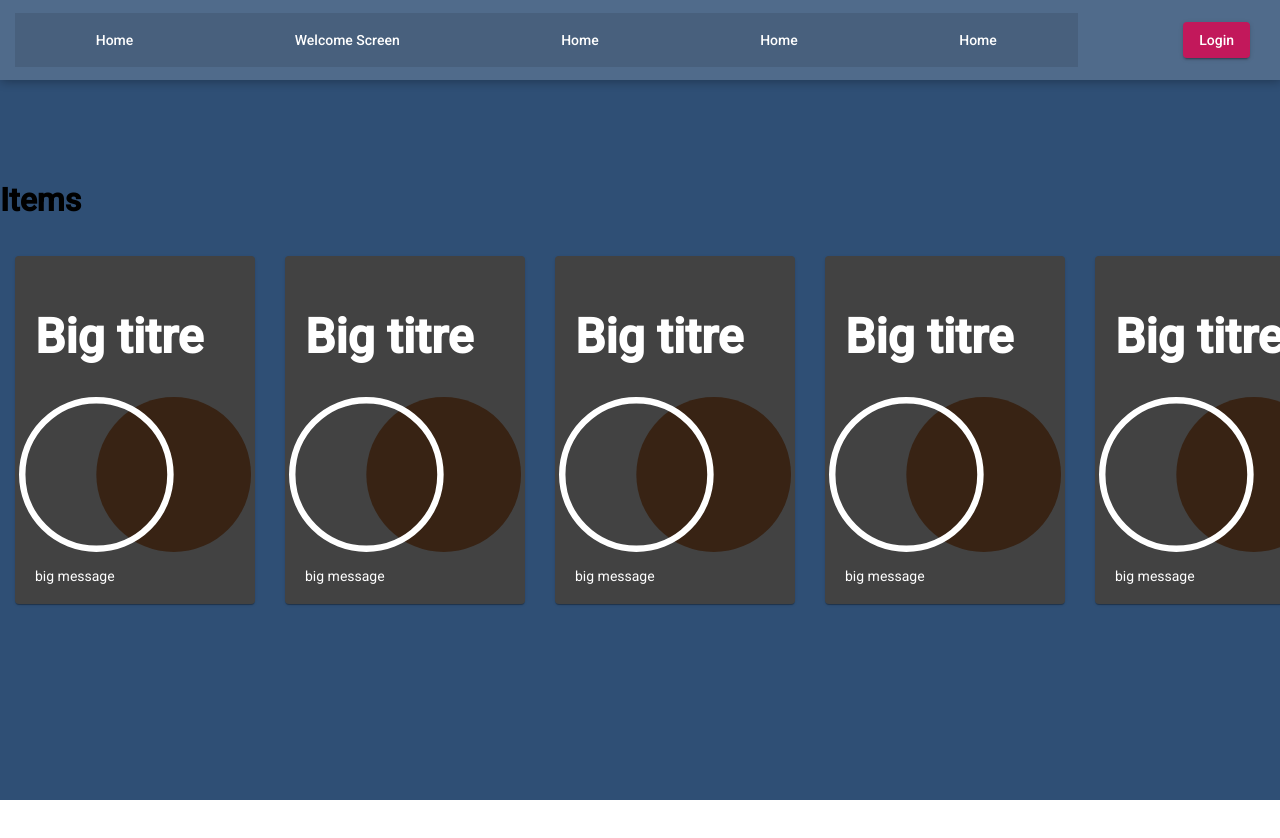
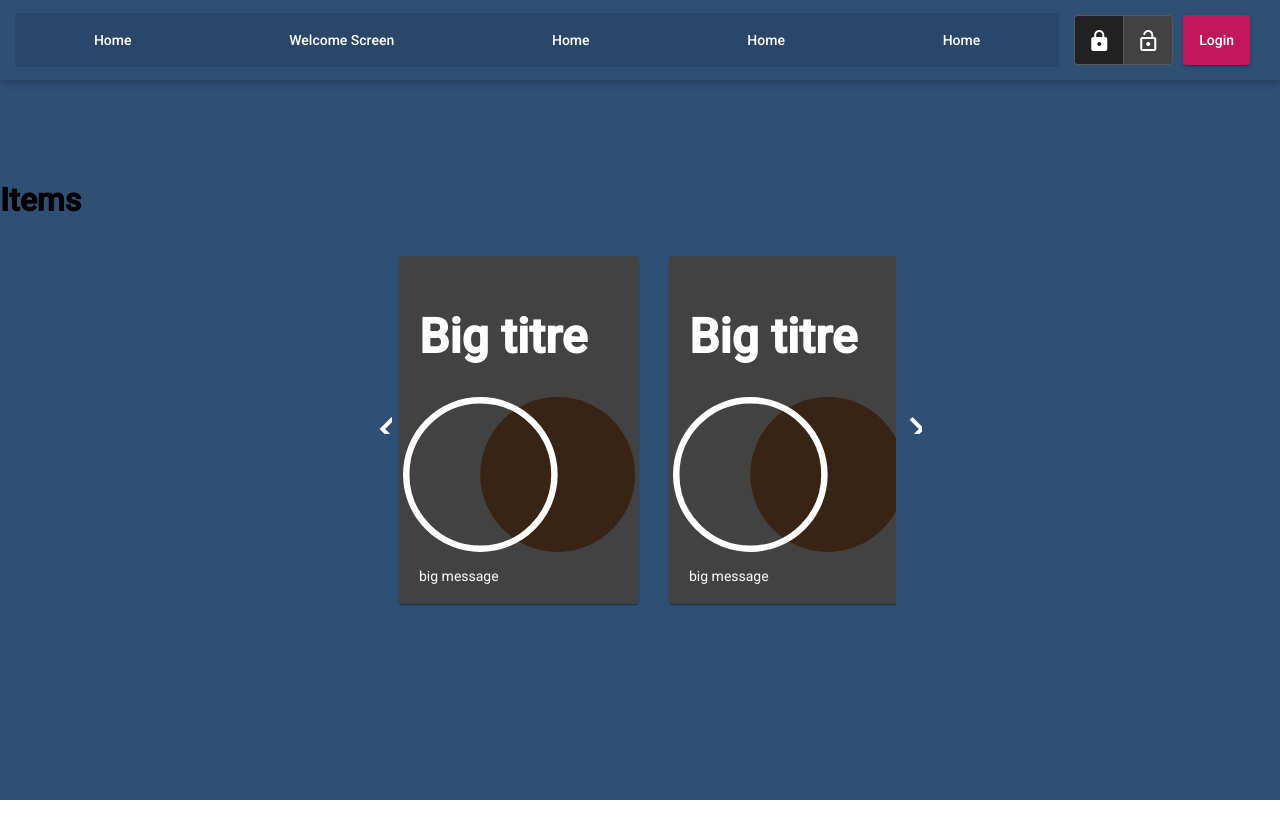
Before and after one commit to Mini-T/AngularPlayground, an Angular app: page /home in a window 1280 px wide. Shown: the top 838 px of the page. Built offline with nearby package versions, Linux system fonts and the light colour scheme.

Commit message:
carousel component wip

```diff
--- a/src/app/app.component.html
+++ b/src/app/app.component.html
@@ -1,4 +1,4 @@
 <div class="home-theme">
-  <app-nav-bar [links]="links" [fixed]="true" [canHide]="false" [logoPath]="myLogo"></app-nav-bar>
+  <app-nav-bar [links]="links" [fixed]="true" [canHide]="true" [logoPath]="myLogo"></app-nav-bar>
     <router-outlet></router-outlet>
 </div>
--- a/src/app/app.component.scss
+++ b/src/app/app.component.scss
@@ -1,5 +1,7 @@
+@import "src/assets/shared/variables";
+
 .home-theme {
-  background: #2f4f75;
+  background: $background-theme;
   width: 100%;
   height: 100%;
   display: flex;
--- a/src/app/components/carousel/carousel.component.html
+++ b/src/app/components/carousel/carousel.component.html
@@ -1,5 +1,6 @@
 <div class="carousel-window">
-    <div class="draggable" mouse>
+  <mat-icon class="navArrows" id="left">chevron_left</mat-icon>
+    <div class="draggable">
       <mat-card *ngFor="let item of itemsToDisplay" class="carousel-card">
         <mat-card-title *ngIf="item.title">
           <h1> {{item.title}}</h1>
@@ -10,4 +11,4 @@
       </mat-card-content>
       </mat-card>
     </div>
-</div>
+  <mat-icon class="navArrows" id="right">chevron_right</mat-icon></div>
--- a/src/app/components/carousel/carousel.component.scss
+++ b/src/app/components/carousel/carousel.component.scss
@@ -6,14 +6,28 @@
 .draggable {
   overflow-x: hidden;
   display: flex;
-  width: 100%;
-  overflow: auto;
+  max-width: available;
 }
 
 .carousel-card {
   overflow-x: hidden;
-  padding: 20Px;
+  padding: 20px;
   margin: 15px;
   min-width:200px;
   height: auto;
 }
+
+.navArrows{
+  position: absolute;
+  top: 400px;
+  z-index: 1;
+  font-size: 3rem;
+  color: white;
+  padding: 5px;
+  &#left{
+    left: 28vw;
+  }
+  &#right{
+    right: 28vw;
+  }
+}
--- /dev/null
+++ b/src/app/components/carousel/carousel.model.ts
@@ -0,0 +1,5 @@
+export interface CarouselItem{
+  content:string,
+  image: string,
+  title: string
+}
--- a/src/app/components/home/home.component.scss
+++ b/src/app/components/home/home.component.scss
@@ -6,12 +6,13 @@ main {
 .displayComponents{
   display: grid;
   margin: auto;
-  grid-template: 1fr 1fr 1fr/ 1fr 1fr 1fr;
+  grid-template: 1fr 1fr 1fr/ 30vw 40vw 30vw;
   justify-content: center;
   align-items: center;
-  grid-auto-columns: 1fr;
+  grid-auto-rows: 1fr;
+  grid-gap: 10px;
   height: max-content;
-  grid-template-areas:  "carousel carousel carousel"
+  grid-template-areas:  ". carousel ."
                         ". . ."
                         ". . .";
 }
--- a/src/app/components/nav-bar/nav-bar.component.scss
+++ b/src/app/components/nav-bar/nav-bar.component.scss
@@ -1,4 +1,6 @@
-nav{
+@import 'src/assets/shared/variables.scss';
+
+nav {
   transition: all ease 300ms;
   width: 100%;
   margin-top: 0px;
@@ -52,21 +54,33 @@ nav{
   top: -80px;
   left: 0;
   &:hover {
-    & > nav.translateNav {
+    & > .translateNav {
       transform: translateY(80px);
       opacity: 100%;
     }
     & > nav {
       background: rgba(255, 255, 255, 0.16);
       box-shadow: rgba(0, 0, 0, 0.33) 1px 1px 10px;
+      &.fixed {
+        background: $background-theme
+      }
     }
+  }
+  & > .fixed {
+    background: $background-theme
   }
 }
 .lockedNav {
   transform: translateY(80px);
+  position: relative;
   &.fixed {
     position: fixed;
+    z-index: 1;
+    &:hover{
+      &nav { background: $background-theme}
+    }
   }
+
 }
 .links {
   display: flex;
--- a/src/app/components/nav-bar/nav-bar.component.ts
+++ b/src/app/components/nav-bar/nav-bar.component.ts
@@ -11,7 +11,7 @@ export class NavBarComponent implements OnInit {
   @Input() canHide?: boolean = false;
   @Input() fixed?: boolean = false;
   @Input() logoPath?: string
-  hiding!: boolean
+  hiding: boolean = true;
   showMenu: boolean = false;
   active?: boolean = false;
 
--- /dev/null
+++ b/src/assets/shared/variables.scss
@@ -0,0 +1 @@
+$background-theme: #2f4f75;
```
Also changed, not shown: src/assets/index.html (+6 -1 lines).
